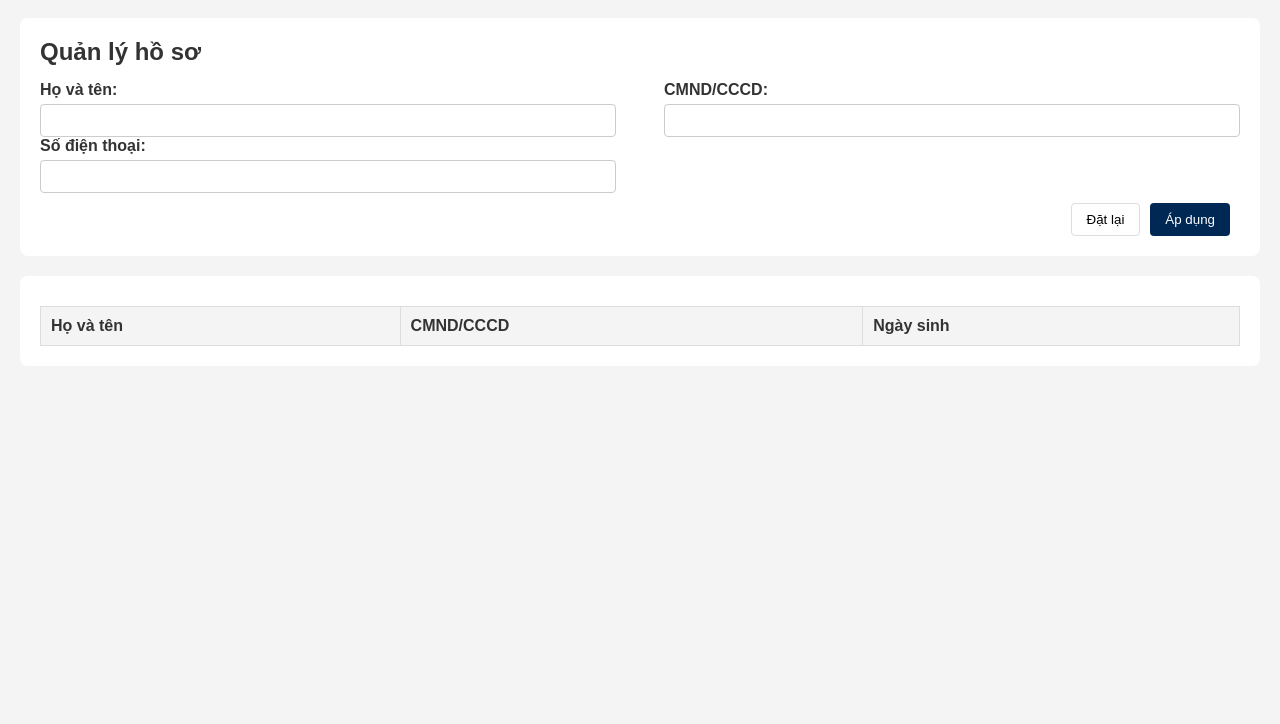
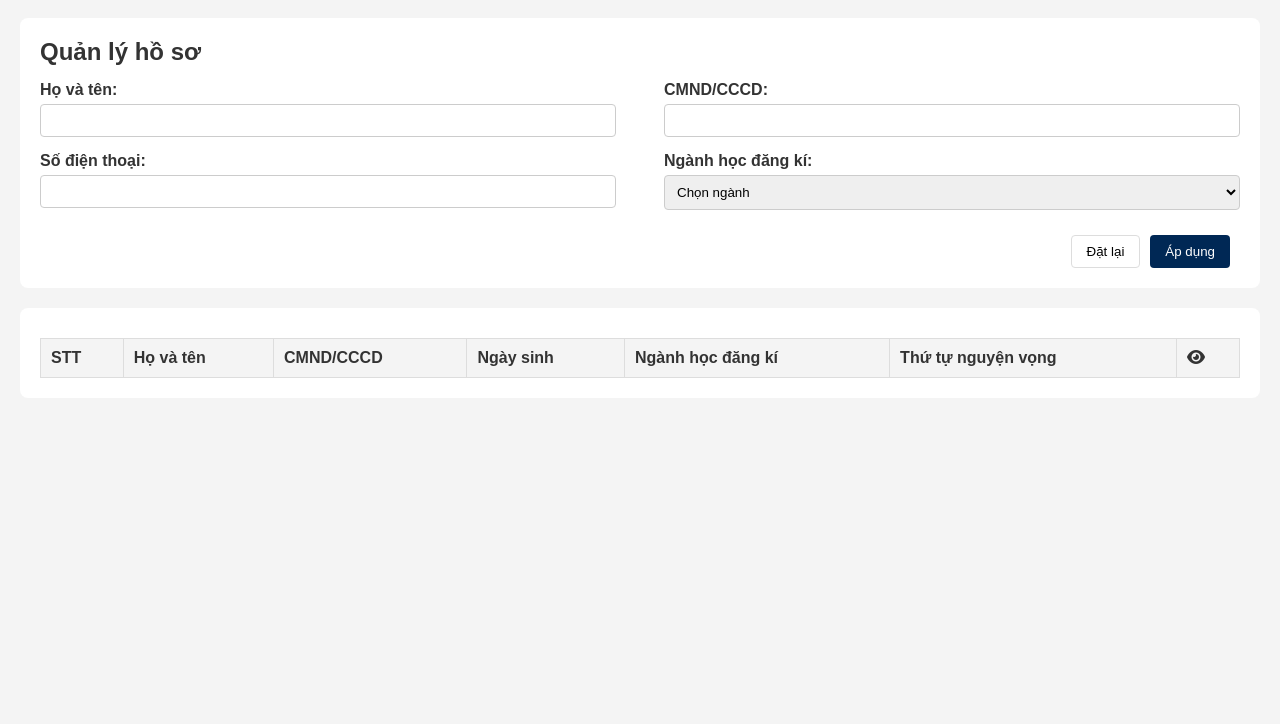
Before and after one commit to Linh02112004/He_thong_Tuyen_sinh, a plain HTML site: page admin.html in a window 1280 px wide. Shown: the part 76-800 px from the top of the page. Drawn offline with Linux system fonts and the light colour scheme.

Commit message:
Update admin.html
add option and table

```diff
--- a/admin.html
+++ b/admin.html
@@ -5,6 +5,7 @@
     <meta name="viewport" content="width=device-width, initial-scale=1.0">
     <title>Trang chủ</title>
     <link rel="stylesheet" href="styles/Admin.css">
+    <link rel="stylesheet" href="https://cdnjs.cloudflare.com/ajax/libs/font-awesome/6.0.0-beta3/css/all.min.css">
 </head>
 <body>
     <header>
@@ -17,24 +18,16 @@
                 <option value="2024-2025">2024-2025</option>
             </select>
         </div>
+        <div class="signout-button">
+            <button><i class="fa-solid fa-right-from-bracket fa-lg"></i></button>
+        </div>
     </header>
 
     <main>
-        <section class="admin-section">
-            <div class="form-button">
-
-            </div>
-
-            <div class="setting-button">
-
-            </div>
-        </section>
-
         <section class="filter-section">
             <h2>Quản lý hồ sơ</h2>
-            <div class="filter-form"></div>
+            <div class="filter-form">
                 <form>
-
                     <div class="form-row">
                         <div class="form-group">
                             <label for="ho-ten">Họ và tên:</label>
@@ -52,6 +45,52 @@
                             <label for="sdt">Số điện thoại:</label>
                             <input type="text" id="sdt">
                         </div>
+
+                        <div class="form-group">
+                            <label for="nganh">Ngành học đăng kí:</label>
+                            <select id="nganh">
+                                <option value="Chon_nganh">Chọn ngành</option>
+                                <option value="Cong_nghe_sinh_hoc">Công nghệ sinh học</option>
+                                <option value="Ky_thuat_hoa_hoc">Công nghệ hóa học</option>
+                                <option value="Ky_thuat_dieu_khien_va_tu_dong_hoa">Kỹ thuật điều khiển và tự động hóa</option>
+                                <option value="Ky_thuat_y_sinh">Kỹ thuật y sinh</option>
+                                <option value="Ky_thuat_dien_tu_vien_thong">Kỹ thuật điện tử- viễn thông</option>
+                                <option value="Ky_thuat_robot_va_tri_tue_nhan_tao">Kỹ thuật robot và trí tuệ nhân tạo</option>
+                                <option value="Cong_nghe_thong_tin">Công nghệ thông tin</option>
+                                <option value="Ky_thuat_phan_men">Kỹ thuật phần mền</option>
+                                <option value="Cong_nghe_thong_tin_Viet_Nhat">Công nghệ thông tin Việt Nhật</option>
+                                <option value="Khoa_hoc_may_tinh">Khoa học máy tính</option>
+                                <option value="Tai_nang_khoa_hoc_may_tinh">Tài năng khoa học máy tính</option>
+                                <option value="An_toan_thong_tin">An toàn thông tin </option>
+                                <option value="Tri_tue_nhan_tao">Trí tuệ nhân tạo</option>
+                                <option value="Ky_thuat_co_dien_tu">Kỹ thuật cơ điện tử </option>
+                                <option value="Vat_lieu_tien_tien_va_cong_nghe_nano">Vật liệu tiên tiến và công nghệ nano</option>
+                                <option value="Vat_lieu_thong_minh_va_tri_tue_nhan_tao">Vật liệu thông minh và trí tuệ nhân tạo</option>
+                                <option value="Chip_ban_dan_va_cong_nghe_dong_goi">Chip bán dẫn và Công nghệ đóng gói</option>
+                                <option value="Ky_thuat_o_to">Kỹ thuật ô tô</option>
+                                <option value="Co_dien_tu_o_to">Cơ điện tử ô tô</option>
+                                <option value="Ky_thuat_phan_men_o_to">Kỹ thuật phần mền ô tô</option>
+                                <option value="Quan_tri_kinh_doanh">Quản trị kinh doanh</option>
+                                <option value="Ke_toan">Kế toán </option>
+                                <option value="Tai_chinh_ngan_hang">Tài chính-Ngân hàng </option>
+                                <option value="Quan_tri_nhan_luc">Quản trị nhân lực</option>
+                                <option value="Marketing">Marketing</option>
+                                <option value="Ngon_ngu_anh">Ngôn ngữ Anh</option>
+                                <option value="Ngon_ngu_trung">Ngôn ngữ Trung Quốc</option>
+                                <option value="Ngon_ngu_han">Ngôn ngữ Hàn Quốc</option>
+                                <option value="Ngon_ngu_nhat">Ngôn ngữ Nhật</option>
+                                <option value="Ngon_ngu_phap">Ngôn ngữ Pháp</option>
+                                <option value="Dong_phuong_hoc">Đông phương học</option>
+                                <option value="Du_lich">Du lịch</option>
+                                <option value="Kinh_doanh_du_lich_so">Kinh doanh du lịch số</option>
+                                <option value="Quan_tri_khach_san">Quản trị khách sạn</option>
+                                <option value="Dieu_duong">Điều dưỡng</option>
+                                <option value="Duoc_hoc">Dược học</option>
+                                <option value="Ky_thuat_xet_nghiem_y_hoc">Kỹ thuật xét nghiệm y học</option>
+                                <option value="Y_khoa">Y khoa</option>
+                                <option value="Rang_ham_mat">Răng-Hàm-Mặt</option>
+                            </select>
+                        </div>
                     </div>
 
                     <div class="form-actions">
@@ -66,9 +105,13 @@
             <table>
                 <thead>
                     <tr>
+                        <th>STT</th>
                         <th>Họ và tên</th>
                         <th>CMND/CCCD</th>
                         <th>Ngày sinh</th>
+                        <th>Ngành học đăng kí</th>
+                        <th>Thứ tự nguyện vọng</th>
+                        <th><i class="fa-solid fa-eye"></i></th>
                     </tr>
                 </thead>
                 <tbody>
```
